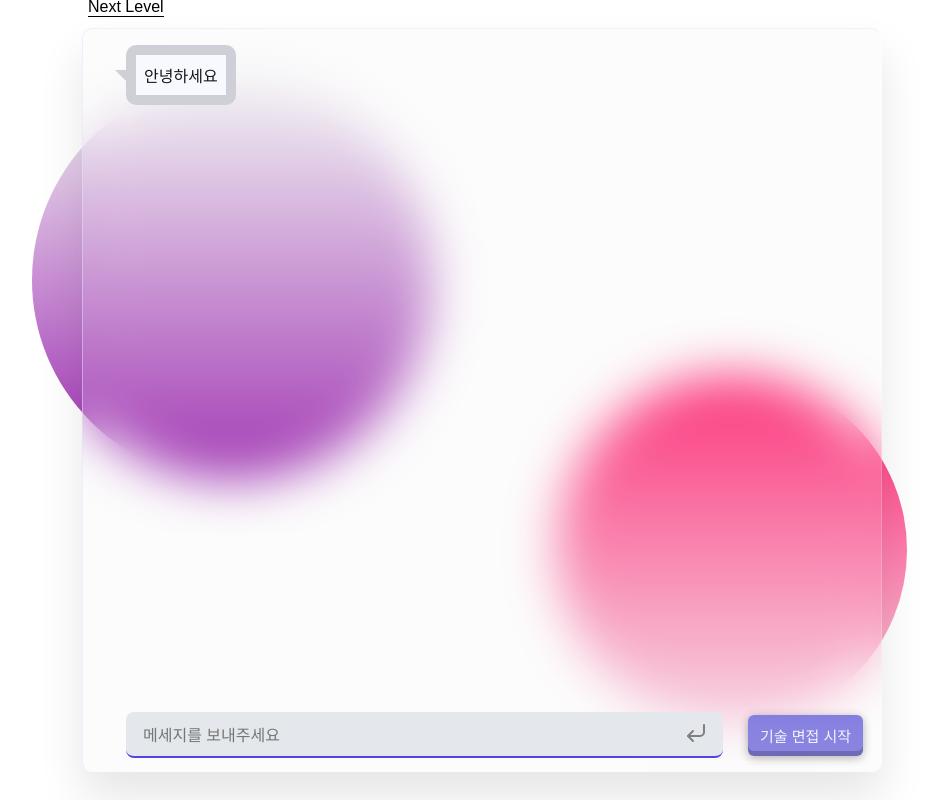
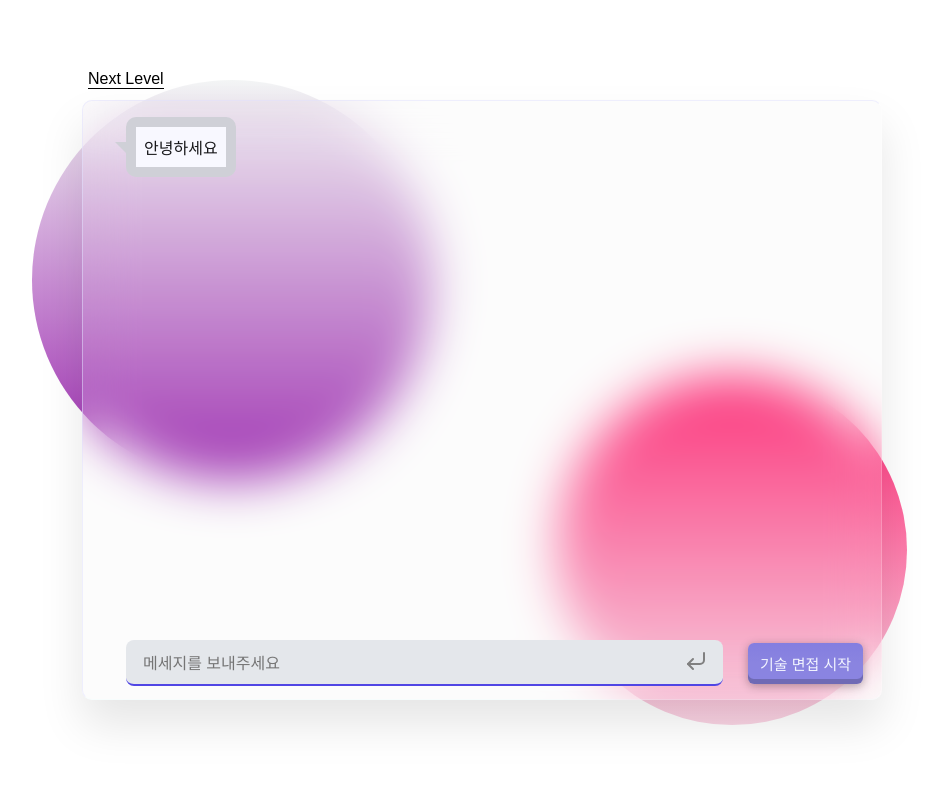
Before and after one commit to uuuuooii/AI-Mentor, a Next.js app: page / in a window 1280 px wide. Shown: the whole page, without its empty margins (158-1096 px from the left). Built offline with nearby package versions, Linux system fonts and the light colour scheme; a web font is replaced by a local one.

Commit message:
Update: 스타일 수정

```diff
--- a/src/app/main/style.ts
+++ b/src/app/main/style.ts
@@ -8,7 +8,7 @@ export const Container = styled.div<{ isMode: boolean }>`
   position: relative;
   height: 100vh;
   transition: all 0.3s ease; /* 부드러운 변화를 위한 transition 속성 추가 */
-
+  overflow: hidden;
   ::before {
     content: '';
     position: absolute;
@@ -71,7 +71,7 @@ export const ChatWrapper = styled.div`
   left: 50%;
   transform: translate(-50%, -50%);
   width: 800px;
-  height: 744px;
+  height: 600px;
   background: rgba(225, 225, 225, 0.1);
   box-shadow: 0 25px 45px rgba(0, 0, 0, 0.1);
   border: 1px solid rgba(225, 225, 255, 0.5);
@@ -86,7 +86,6 @@ export const Messages = styled.div`
   position: absolute;
   top: 16px;
   width: 797px;
-  height: 664px;
   padding: 0 43px;
   overflow-y: scroll;
 `;
```
